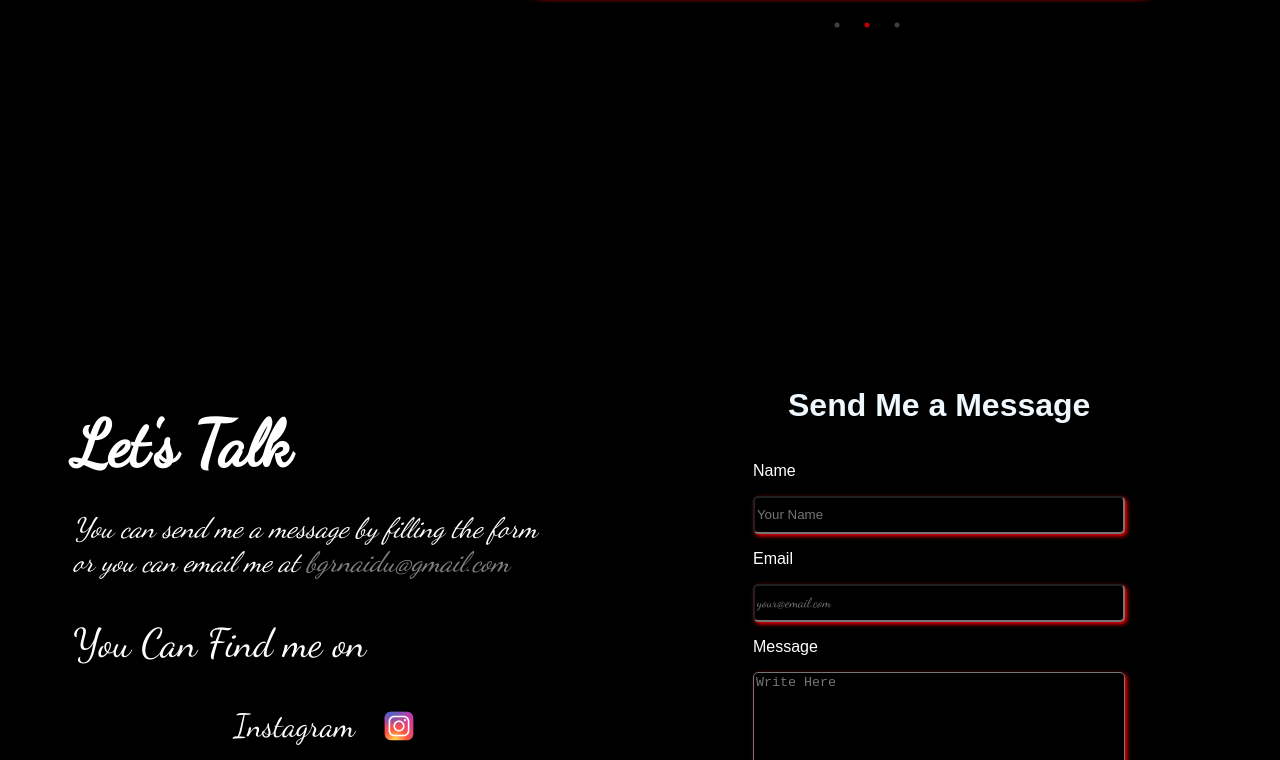
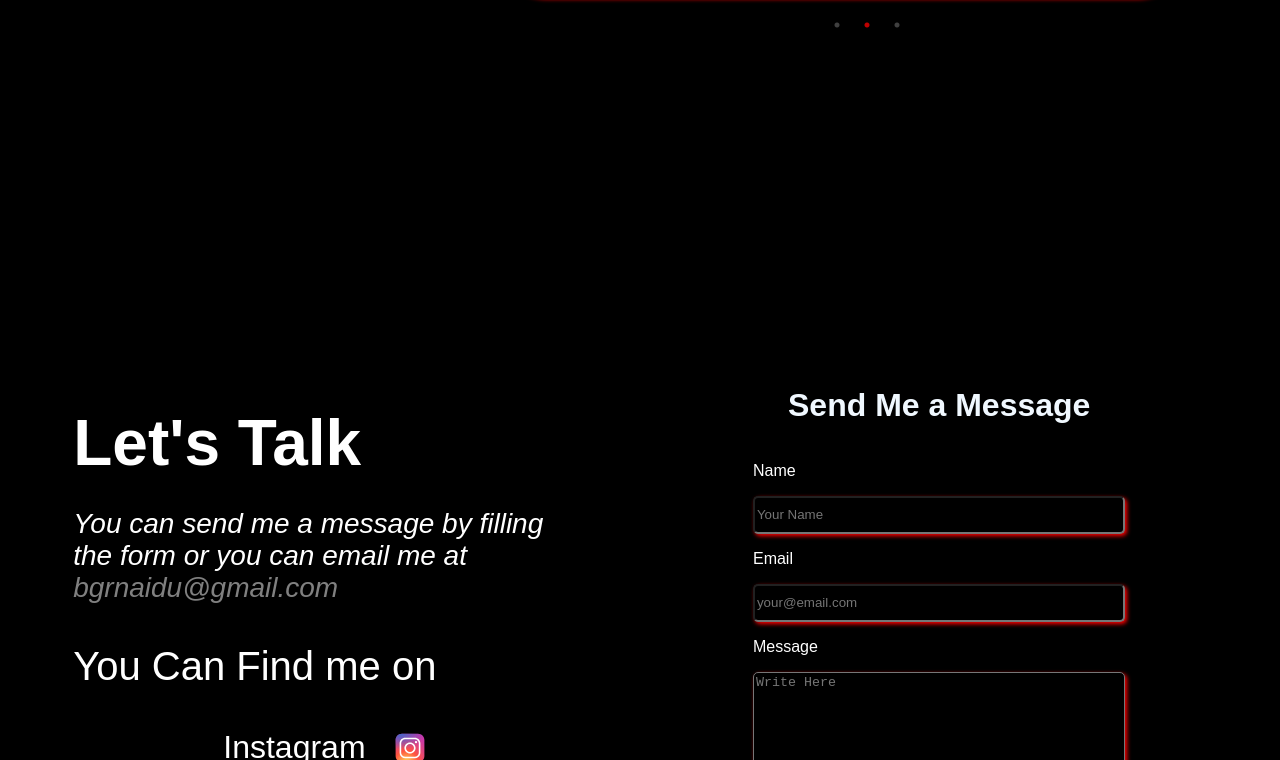
Before and after one commit to govardhan-26/portfolio, a React (Create React App) app: page / in a window 1280 px wide. Shown: the part 2040-2800 px from the top of the page. Built offline with nearby package versions, Linux system fonts and the light colour scheme; a web font is replaced by a local one.

Commit message:
bfajkbVEJKLB

```diff
--- a/src/components/About/About.css
+++ b/src/components/About/About.css
@@ -1,4 +1,5 @@
 .abt-Container{
+    margin : 0;
     color : white;
     height : 86vh;
     width : 97vw;
--- a/src/components/Contact/Contact.css
+++ b/src/components/Contact/Contact.css
@@ -33,19 +33,19 @@
 .talk > h1{
     font-size: 400%;
     margin: 0;
-    font-family: 'Dancing Script', cursive;
+
 
 }
 
 .talk > p{
     font-size: 175%;
     font-style: italic;
-    font-family: 'Dancing Script', cursive;
+
 
 }
 
 .form-email{
-    font-family: 'Dancing Script', cursive;
+
 
     text-decoration: none;
     color: gray;
@@ -54,7 +54,7 @@
 
 .form-find{
     font-size: 250%;
-    font-family: 'Dancing Script', cursive;
+
 
 }
 
@@ -62,7 +62,7 @@
     list-style-type: none;
     position: relative;
     font-size: 200%;
-    font-family: 'Dancing Script', cursive;
+
     margin : 15px;
     display: flex;
     flex-direction: row;
--- a/src/components/Home/Home.css
+++ b/src/components/Home/Home.css
@@ -5,6 +5,7 @@ body{
 }
 
 .Container{
+    margin : 0;
     display: flex;
     flex-direction: row;
     color: aliceblue;
@@ -270,15 +271,18 @@ img{
         flex-direction: column;
         width : 100%;
         height : 100%;
-
+        justify-content: center;
+        align-items: center;
+        /* border : 2px solid white; */
     }
     .pic{
         order : 1;
         position : relative;
         left : 35%;
-        margin-top : 5%;
+        margin-top : -7%;
     }
     .details{
+        /* border : 2px solid white;       */
         order : 2;
         width : 100%;
 
--- a/src/components/Navbar/Navbar.css
+++ b/src/components/Navbar/Navbar.css
@@ -1,7 +1,10 @@
 .navbar{
+    margin:0;
     position: fixed;
+    top:0;
     width : 100%;
     z-index: 10000;
+    background-color: black;
 }
 
 .Nav{
```
